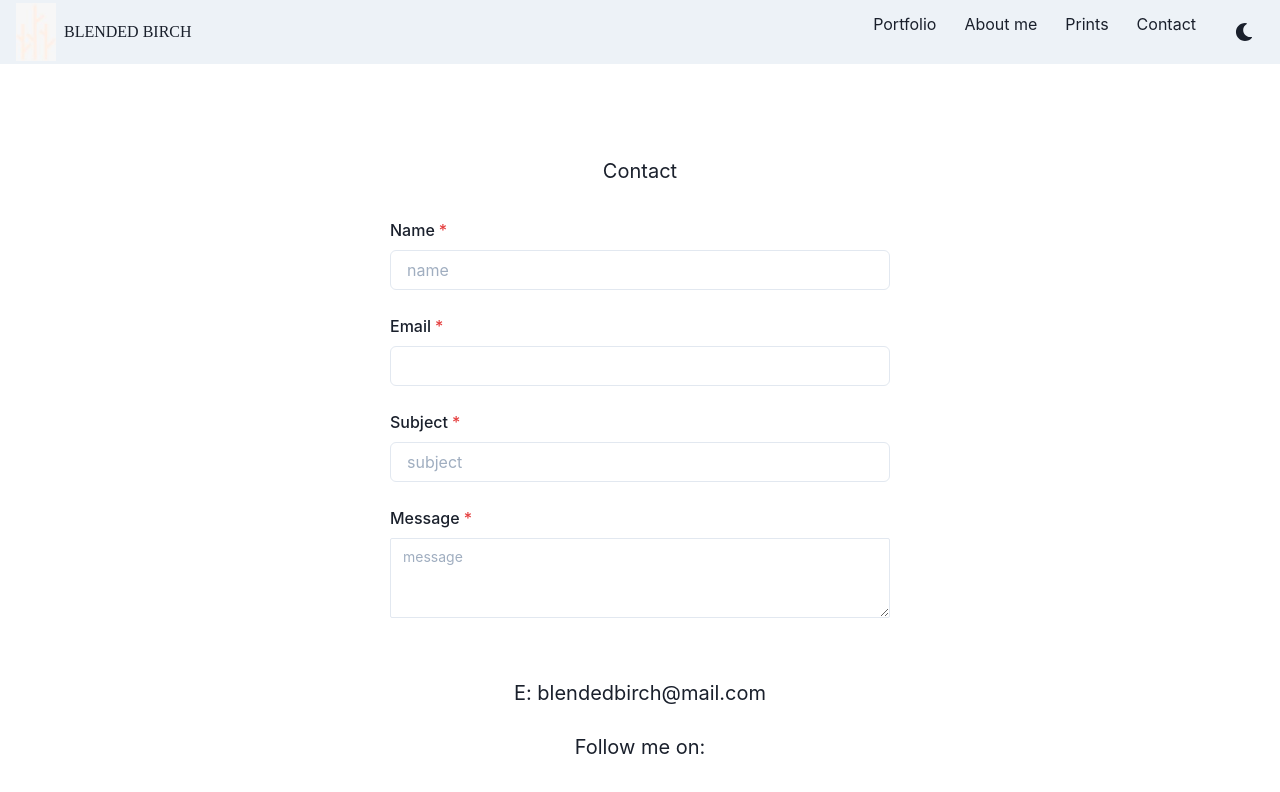
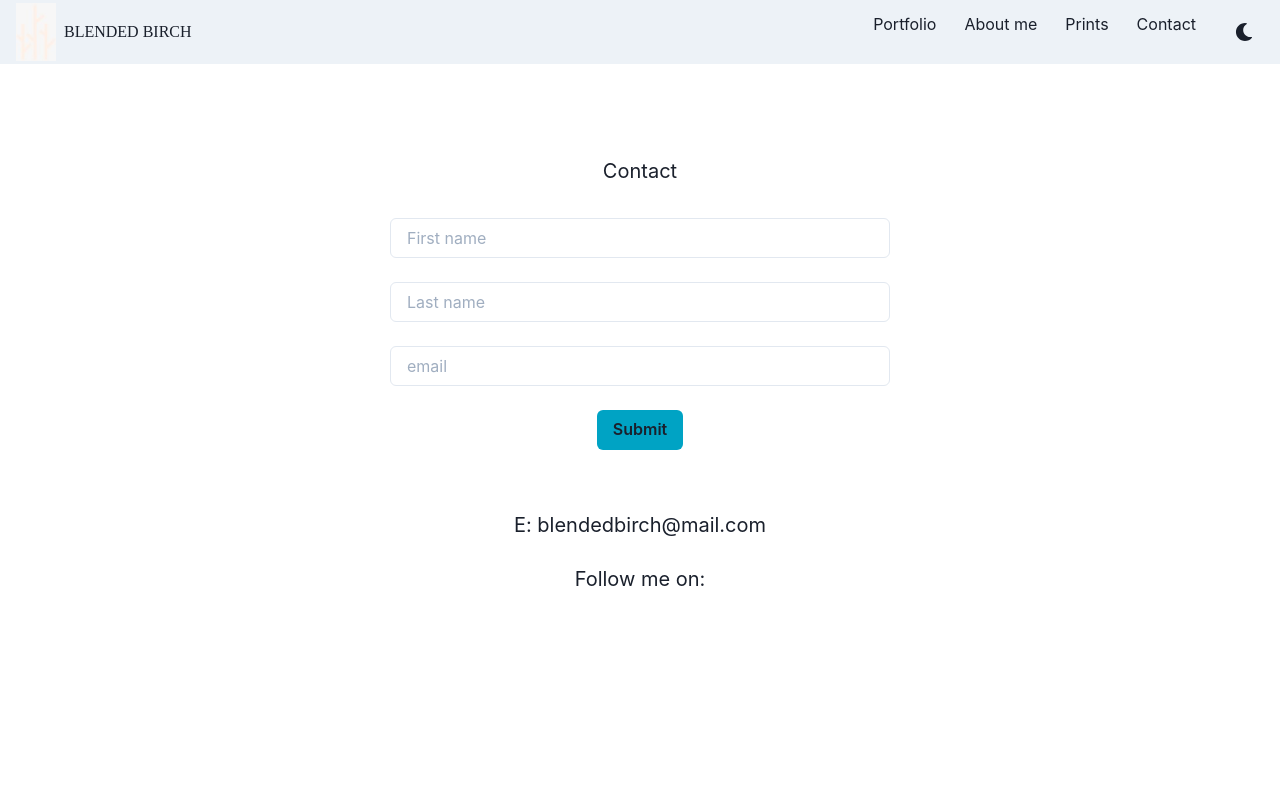
Before and after one commit to anpospisil/blended-birch-portfolio, a React (Create React App) app: page /contact in a window 1280 px wide. Shown: the top 792 px of the page. Built offline with nearby package versions, Linux system fonts and the light colour scheme.

Commit message:
created basic contact for using react-hook-form

```diff
--- a/package.json
+++ b/package.json
@@ -18,6 +18,7 @@
     "framer-motion": "^4.1.17",
     "react": "^16.14.0",
     "react-dom": "^16.14.0",
+    "react-hook-form": "^7.30.0",
     "react-icons": "^3.11.0",
     "react-photo-gallery": "^8.0.0",
     "react-scripts": "5.0.0",
--- a/src/App.css
+++ b/src/App.css
@@ -1,3 +1,4 @@
+
 body{
   overflow-x: hidden;
 }
@@ -5,15 +6,22 @@ body{
   white-space: nowrap;
     overflow-x: scroll;
     overflow-x: hidden;
+    height: 100%;
     width: 100%;
   }
 .react-photo-gallery--gallery div {
   flex-flow: nowrap !important;
+  height: 100%;
+}
+.react-photo-gallery--gallery div img{
   height: 80vh;
+  width: 100%;
+
 }
-.items{
+
+/* .items{
   height: auto;
   display: inline-flex;
   float: left;
   width: 100%;
-};
+}; */
--- a/src/components/Carousel/index.tsx
+++ b/src/components/Carousel/index.tsx
@@ -199,7 +199,7 @@ const photo = [
 export const Picture = () => {
 
 return (
-        <Gallerys direction={"row"} margin={40} photos={photo} />
+        <Gallerys direction={"row"} margin={20} photos={photo} />
 
     );
     }
--- a/src/components/ContactForm/index.tsx
+++ b/src/components/ContactForm/index.tsx
@@ -2,53 +2,65 @@ import { useState } from "react";
 import {
   Box,
   VStack,
-  Grid,
-  FormControl,
+
   Input,
-  FormLabel,
-  FormErrorMessage,
-  FormHelperText,
-  Textarea,
+
+  Button
 } from "@chakra-ui/react";
 
+import { useForm } from "react-hook-form";
+
+
 export default function ContactForm() {
-  // const [input, setInput] = useState('')
+  const { register, handleSubmit, formState: { errors } } = useForm();
 
-  // const handleInputChange = (e:any) => setInput(e.target.value)
+  const onSubmit = (data:any) => {
+    console.log(data);
+   };
 
-  // const isError = input === ''
+
   return (
     <Box w={[300, 400, 500]} textAlign="center" fontSize="xl">
-      <VStack spacing={6}>
-        <FormControl isRequired>
-          <FormLabel htmlFor="name">Name</FormLabel>
-          <Input id="name" placeholder="name" />
-        </FormControl>
+      <form onSubmit={handleSubmit(onSubmit)}>
+      <VStack spacing={6} >
 
-        <FormControl
-          //    isInvalid={isError}
-          isRequired
-        >
-          <FormLabel htmlFor="email">Email</FormLabel>
-          <Input
-            id="email"
-            type="email"
-            //   onChange={handleInputChange} value={input}
-          />
-          {/* {!isError ? "" :
-  <FormErrorMessage>Email is required.</FormErrorMessage>
-        } */}
-        </FormControl>
-        <FormControl isRequired>
-          <FormLabel htmlFor="subject">Subject</FormLabel>
-          <Input id="subject" placeholder="subject" />
-        </FormControl>
-        <FormControl isRequired>
-          <FormLabel htmlFor="message">Message</FormLabel>
+         <Input
+           type="text"
+           placeholder="First name"
+           {...register("firstname", {
+             required: "Please enter first name",
+             minLength: 3,
+             maxLength: 80
+           })}
+         />
+         <Input
+           type="text"
+           placeholder="Last name"
+           {...register("lastname", {
+             required: "Please enter Last name",
+             minLength: 3,
+             maxLength: 100
+           })}
+         />
+         <Input
+           type="email"
+           placeholder="email"
+           {...register("email", {
+             required: "Please enter email",
+           })}
+         />
+         <Button
+           borderRadius="md"
+           bg="cyan.600"
+           _hover={{ bg: "cyan.200" }}
+           variant="ghost"
+           type="submit"
+         >
+           Submit
+         </Button>
 
-          <Textarea id="message" placeholder="message" size="sm" />
-        </FormControl>
       </VStack>
+      </form>
     </Box>
   );
 }
--- a/src/pages/Portfolio/index.tsx
+++ b/src/pages/Portfolio/index.tsx
@@ -1,4 +1,5 @@
-import { Box, Button } from "@chakra-ui/react";
+import { Box, useMediaQuery } from "@chakra-ui/react";
+
 import { ArrowLeftIcon, ArrowRightIcon } from '@chakra-ui/icons'
 import { Picture } from "../../components/Carousel";
 
@@ -17,14 +18,15 @@ export const Portfolio = () => {
 function handleForwardClick() {
   forwardToEnd(scrollRef)
 }
+const [isSmallerThan991] = useMediaQuery('(max-width: 991px)')
 
   return (
     <Box>
-      <Box className="galleryContainer" ref={scrollRef}  mt={20}>
+      <Box className="galleryContainer"  ref={scrollRef} h={"100%"} mt={10}>
       <Picture  />
       </Box>
-      <ArrowLeftIcon onClick={handleBackClick}/>
-      <ArrowRightIcon onClick={handleForwardClick}></ArrowRightIcon>
+      {/* <ArrowLeftIcon onClick={handleBackClick}/>
+      <ArrowRightIcon onClick={handleForwardClick}></ArrowRightIcon> */}
       </Box>
   );
   };
```
Also changed, not shown: 1 other file (tests, documents, lock files or other folders).
